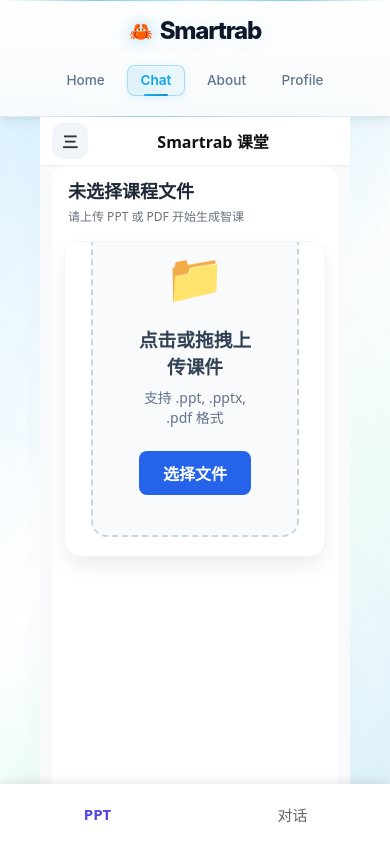
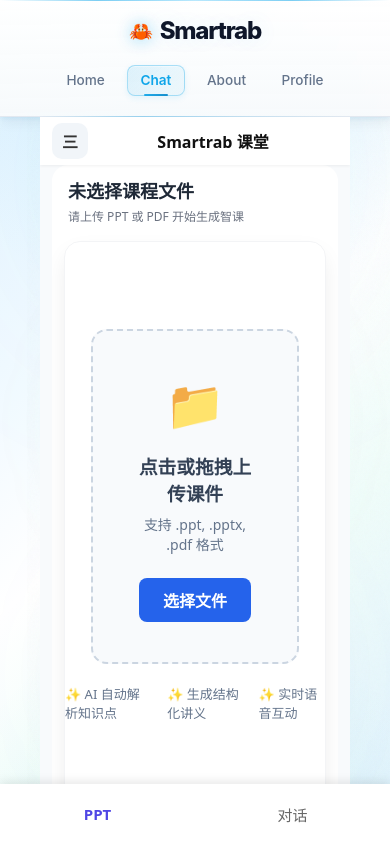
Before and after one commit to Ouroboros-ga/ai-course-system, a Vue app in the folder frontend/: page /chat in a window 390 px wide. Built offline with nearby package versions, Linux system fonts and the light colour scheme.

Commit message:
chat界面 移动端 ppt ai对话框优化

```diff
--- a/frontend/src/components/chat/ChatPanel.vue
+++ b/frontend/src/components/chat/ChatPanel.vue
@@ -103,11 +103,12 @@
   background: #e5e7eb;
 }
 
+/* 👇👇👇 这里我已经帮你改长了！！！ */
 @media (max-width: 768px) {
   .chat-section {
     flex: none;
     width: 100%;
-    height: 50vh;
+    height: 75vh;   /* 👈 原来 50vh → 现在 75vh，变得很长 */
     min-width: auto;
     border-radius: 16px 16px 0 0;
     margin-top: -16px;
--- a/frontend/src/components/chat/PptPlayer.vue
+++ b/frontend/src/components/chat/PptPlayer.vue
@@ -73,7 +73,6 @@
     const formData = new FormData()
     formData.append('file', f)
 
-    // ✅ 只改这里！！！
     const res = await service({
       url: 'http://127.0.0.1:8000/api/somark/parse',
       method: 'POST',
@@ -146,18 +145,19 @@
 .page-content {
   font-size: 16px;
   line-height: 1.8;
-  color: #4b5563;
+  color: #4b5565;
 }
 
 .hidden-input {
   display: none;
 }
 
+/* 👇👇👇 这里我帮你改长了！！！ */
 @media (max-width: 768px) {
   .ppt-section {
     flex: none;
     width: 100%;
-    height: 45vh;
+    height: 75vh;  /* 👈 原来 45vh → 现在 60vh，变长了 */
     min-height: 300px;
   }
   .ppt-display-area {
```
